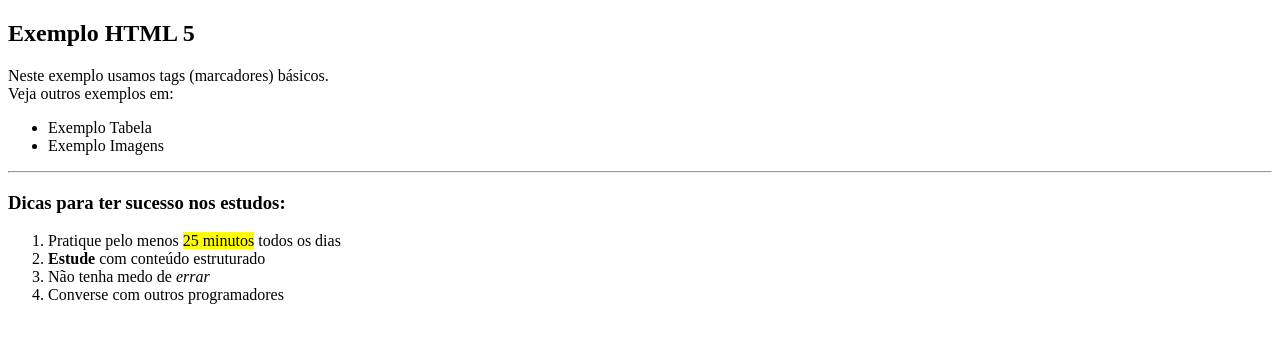
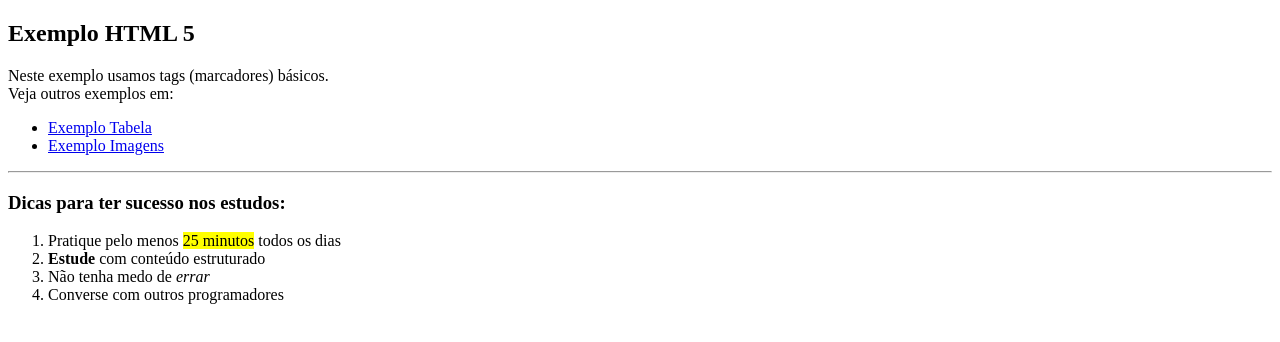
Before and after one commit to PEDROSO02/exerciciosaula_2, a plain HTML site: page Exercicio1.html in a window 1280 px wide. Drawn offline with Linux system fonts and the light colour scheme.

Commit message:
Adição pag 3 e inserção de link pag 1

```diff
--- a/Exercicio1.html
+++ b/Exercicio1.html
@@ -9,8 +9,8 @@
     <h2>Exemplo HTML 5</h2>
     <p>Neste exemplo usamos tags (marcadores) básicos. <br/> Veja outros exemplos em:</p>
     <ul>
-        <li a href="Exercicio2.html">Exemplo Tabela</li>
-        <li href="">Exemplo Imagens</li>
+        <li><a href="Exercicio2.html">Exemplo Tabela</a></li>
+        <li><a href="Exercicio3.html">Exemplo Imagens</a></li>
     </ul>
     <hr/>
 
```
Also changed, not shown: Exercicio3.html (added, +11 -0 lines).
